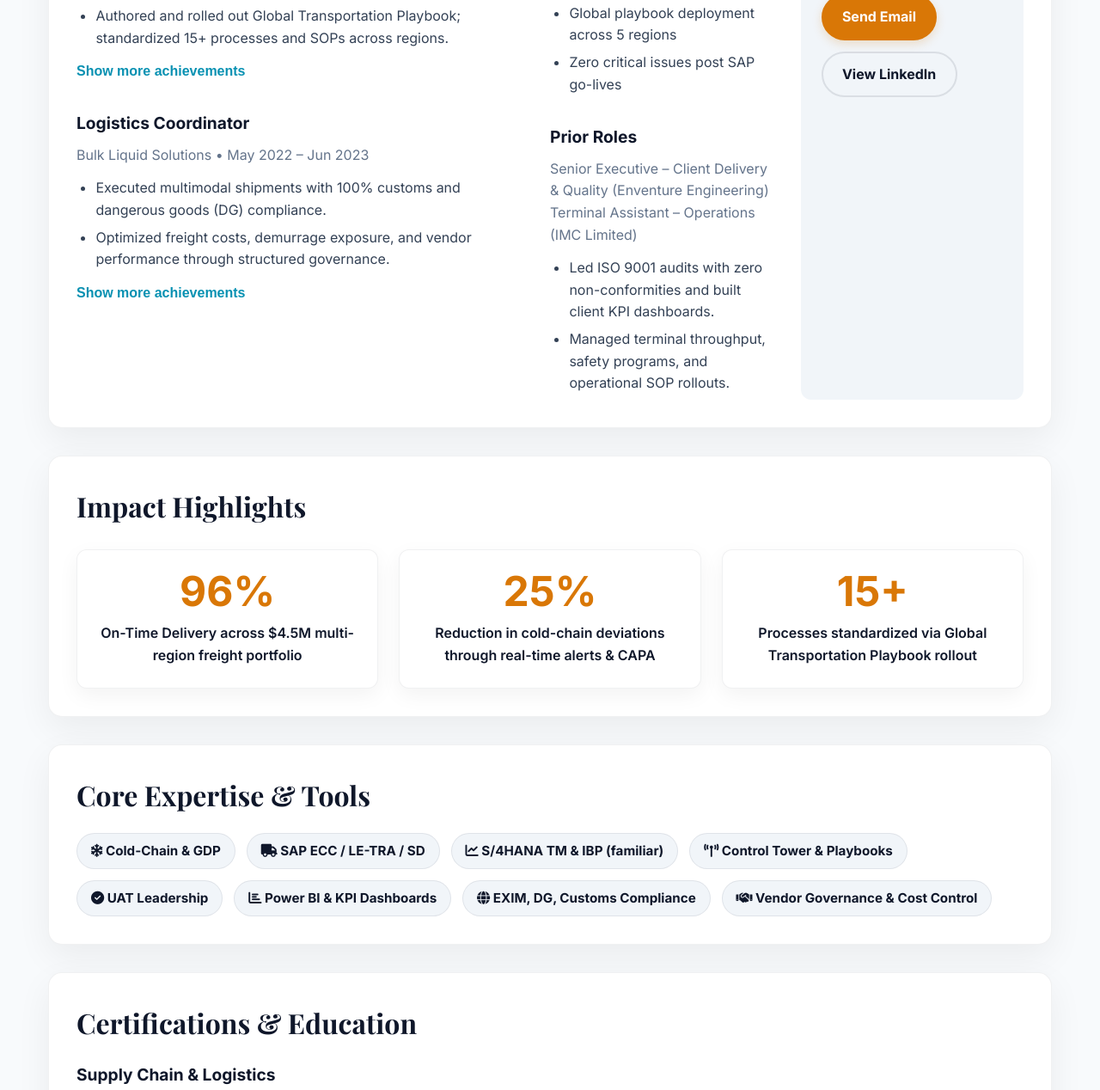
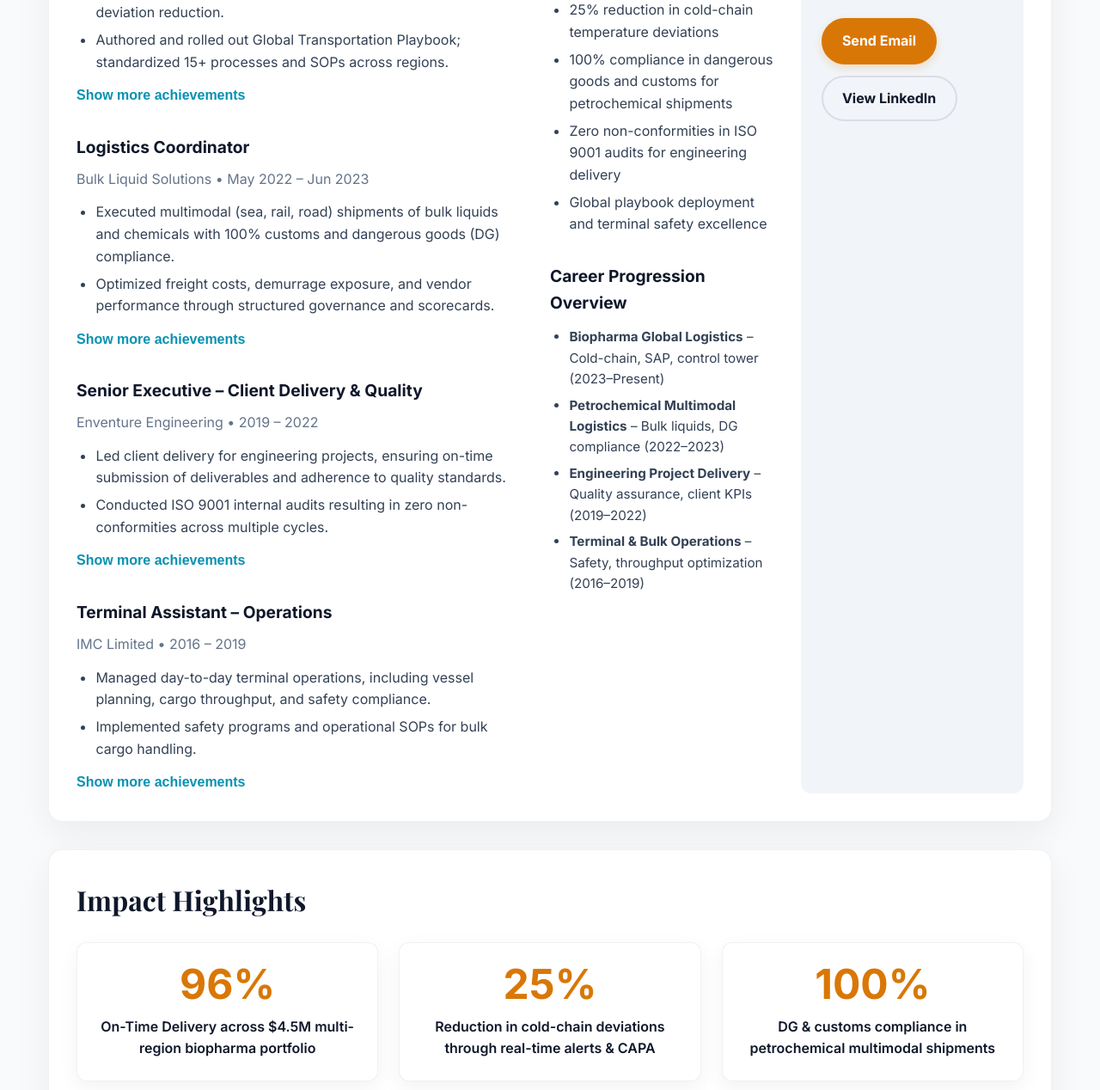
Before and after one commit to vp2194/vishnu-portfolio, a plain HTML site: page index.html in a window 1280 px wide. Shown: the part 1197-2465 px from the top of the page at 86% size. Drawn offline with nearby package versions, Linux system fonts and the light colour scheme.

Commit message:
Update index.html

```diff
--- a/index.html
+++ b/index.html
@@ -58,7 +58,7 @@
 
     /* Expand/collapse */
     .exp-more{max-height:0;overflow:hidden;transition:max-height .5s ease;padding-top:0}
-    .exp-open .exp-more{max-height:500px;padding-top:1rem}
+    .exp-open .exp-more{max-height:600px;padding-top:1rem}
     .expand{background:transparent;border:0;color:var(--accent);font-weight:700;cursor:pointer;font-size:1rem;transition:color .2s}
     .expand:hover{color:var(--gold)}
 
@@ -104,7 +104,7 @@
     <div class="brand">Global Supply Chain Transformation Leader</div>
     <h1 id="hero-title">Vishnuprasad N</h1>
     <p class="lead">
-      Driving multi-million dollar freight portfolios to <strong>96% On-Time Delivery</strong> and <strong>25% reductions in cold-chain deviations</strong> through SAP-led transformations, real-time control tower insights, and standardized global playbooks across pharma/biologics and petrochemicals.
+      Driving multi-million dollar freight portfolios to <strong>96% On-Time Delivery</strong> and <strong>25% reductions in cold-chain deviations</strong> through SAP-led transformations, real-time control tower insights, and standardized global playbooks — with diverse experience spanning petrochemicals, multimodal bulk logistics, engineering project delivery, and biopharma supply chains.
     </p>
 
     <div class="cta-bar" role="region" aria-label="Primary actions">
@@ -119,10 +119,10 @@
     <section id="summary" class="card" aria-labelledby="summary-title">
       <h2 id="summary-title">Professional Summary</h2>
       <p class="muted">
-        Results-oriented Global Supply Chain leader with <strong>a decade of hands-on experience</strong> delivering operational excellence in transportation and logistics for pharma/biologics and petrochemical sectors.
+        Results-oriented Global Supply Chain leader with <strong>a decade of progressive experience</strong> across diverse industries: petrochemicals, multimodal bulk liquids, engineering project delivery, and biopharmaceuticals.
         Proven expertise managing a <strong>$4.5M multi-region freight portfolio</strong>, achieving <strong>96% OTD</strong>, and driving <strong>25% cold-chain deviation reductions</strong> through data-driven governance, playbook standardization, and proactive risk management.
         <br><br>
-        Specialize in SAP transformations (ECC / LE-TRA / SD), control tower execution, KPI dashboarding, vendor performance optimization, and cross-functional launch readiness — consistently delivering measurable resilience and efficiency gains.
+        Specialize in SAP transformations (ECC / LE-TRA / SD), control tower execution, KPI dashboarding, vendor performance optimization, multimodal logistics, and cross-functional launch readiness — delivering measurable resilience and efficiency across complex global operations.
       </p>
     </section>
 
@@ -156,15 +156,54 @@
             <h3>Logistics Coordinator</h3>
             <div class="muted">Bulk Liquid Solutions • May 2022 – Jun 2023</div>
             <ul class="bullets">
-              <li>Executed multimodal shipments with 100% customs and dangerous goods (DG) compliance.</li>
-              <li>Optimized freight costs, demurrage exposure, and vendor performance through structured governance.</li>
+              <li>Executed multimodal (sea, rail, road) shipments of bulk liquids and chemicals with 100% customs and dangerous goods (DG) compliance.</li>
+              <li>Optimized freight costs, demurrage exposure, and vendor performance through structured governance and scorecards.</li>
             </ul>
             <div style="margin-top:.8rem">
               <button class="expand" aria-expanded="false" data-target="bulk-more">Show more achievements</button>
             </div>
             <div id="bulk-more" class="exp-more">
               <ul class="bullets">
-                <li>Introduced vendor scorecards and escalation protocols, significantly reducing demurrage incidents.</li>
+                <li>Implemented escalation protocols and vendor performance reviews, significantly reducing demurrage incidents and improving carrier reliability.</li>
+                <li>Managed end-to-end petrochemical supply chain coordination, ensuring seamless integration across tankers, terminals, and inland transport.</li>
+              </ul>
+            </div>
+          </article>
+
+          <article id="role-enventure" style="margin-top:2rem">
+            <h3>Senior Executive – Client Delivery & Quality</h3>
+            <div class="muted">Enventure Engineering • 2019 – 2022</div>
+            <ul class="bullets">
+              <li>Led client delivery for engineering projects, ensuring on-time submission of deliverables and adherence to quality standards.</li>
+              <li>Conducted ISO 9001 internal audits resulting in zero non-conformities across multiple cycles.</li>
+            </ul>
+            <div style="margin-top:.8rem">
+              <button class="expand" aria-expanded="false" data-target="enventure-more">Show more achievements</button>
+            </div>
+            <div id="enventure-more" class="exp-more">
+              <ul class="bullets">
+                <li>Developed and maintained client KPI dashboards, driving continuous improvement in project delivery metrics.</li>
+                <li>Coordinated cross-functional teams for engineering design and documentation projects in oil & gas and manufacturing sectors.</li>
+                <li>Streamlined quality processes, reducing rework and enhancing overall client satisfaction scores.</li>
+              </ul>
+            </div>
+          </article>
+
+          <article id="role-imc" style="margin-top:2rem">
+            <h3>Terminal Assistant – Operations</h3>
+            <div class="muted">IMC Limited • 2016 – 2019</div>
+            <ul class="bullets">
+              <li>Managed day-to-day terminal operations, including vessel planning, cargo throughput, and safety compliance.</li>
+              <li>Implemented safety programs and operational SOPs for bulk cargo handling.</li>
+            </ul>
+            <div style="margin-top:.8rem">
+              <button class="expand" aria-expanded="false" data-target="imc-more">Show more achievements</button>
+            </div>
+            <div id="imc-more" class="exp-more">
+              <ul class="bullets">
+                <li>Improved terminal throughput efficiency by optimizing loading/unloading schedules and resource allocation.</li>
+                <li>Led safety audits and training initiatives, achieving zero lost-time incidents over multiple years.</li>
+                <li>Coordinated with shipping lines, surveyors, and customs for seamless multimodal cargo transfers.</li>
               </ul>
             </div>
           </article>
@@ -174,19 +213,21 @@
           <article style="margin-bottom:2rem">
             <h3>Key Career Impact</h3>
             <ul class="bullets">
-              <li>96% On-Time Delivery across multi-region operations</li>
+              <li>96% On-Time Delivery across multi-region biopharma operations</li>
               <li>25% reduction in cold-chain temperature deviations</li>
-              <li>Global playbook deployment across 5 regions</li>
-              <li>Zero critical issues post SAP go-lives</li>
+              <li>100% compliance in dangerous goods and customs for petrochemical shipments</li>
+              <li>Zero non-conformities in ISO 9001 audits for engineering delivery</li>
+              <li>Global playbook deployment and terminal safety excellence</li>
             </ul>
           </article>
 
           <article>
-            <h3>Prior Roles</h3>
-            <div class="muted">Senior Executive – Client Delivery & Quality (Enventure Engineering)<br>Terminal Assistant – Operations (IMC Limited)</div>
-            <ul class="bullets">
-              <li>Led ISO 9001 audits with zero non-conformities and built client KPI dashboards.</li>
-              <li>Managed terminal throughput, safety programs, and operational SOP rollouts.</li>
+            <h3>Career Progression Overview</h3>
+            <ul class="bullets" style="font-size:0.95rem">
+              <li><strong>Biopharma Global Logistics</strong> – Cold-chain, SAP, control tower (2023–Present)</li>
+              <li><strong>Petrochemical Multimodal Logistics</strong> – Bulk liquids, DG compliance (2022–2023)</li>
+              <li><strong>Engineering Project Delivery</strong> – Quality assurance, client KPIs (2019–2022)</li>
+              <li><strong>Terminal & Bulk Operations</strong> – Safety, throughput optimization (2016–2019)</li>
             </ul>
           </article>
         </div>
@@ -212,15 +253,19 @@
       <div class="impact-grid">
         <div class="impact-card">
           <div class="impact-number">96%</div>
-          <div class="impact-desc">On-Time Delivery across $4.5M multi-region freight portfolio</div>
+          <div class="impact-desc">On-Time Delivery across $4.5M multi-region biopharma portfolio</div>
         </div>
         <div class="impact-card">
           <div class="impact-number">25%</div>
           <div class="impact-desc">Reduction in cold-chain deviations through real-time alerts & CAPA</div>
         </div>
         <div class="impact-card">
-          <div class="impact-number">15+</div>
-          <div class="impact-desc">Processes standardized via Global Transportation Playbook rollout</div>
+          <div class="impact-number">100%</div>
+          <div class="impact-desc">DG & customs compliance in petrochemical multimodal shipments</div>
+        </div>
+        <div class="impact-card">
+          <div class="impact-number">Zero</div>
+          <div class="impact-desc">Non-conformities in ISO 9001 audits for engineering projects</div>
         </div>
       </div>
     </section>
@@ -237,6 +282,8 @@
         <span class="tag"><i class="fas fa-chart-bar"></i> Power BI & KPI Dashboards</span>
         <span class="tag"><i class="fas fa-globe"></i> EXIM, DG, Customs Compliance</span>
         <span class="tag"><i class="fas fa-handshake"></i> Vendor Governance & Cost Control</span>
+        <span class="tag"><i class="fas fa-ship"></i> Multimodal & Terminal Operations</span>
+        <span class="tag"><i class="fas fa-hard-hat"></i> ISO 9001 & Safety Programs</span>
       </div>
     </section>
 
```
